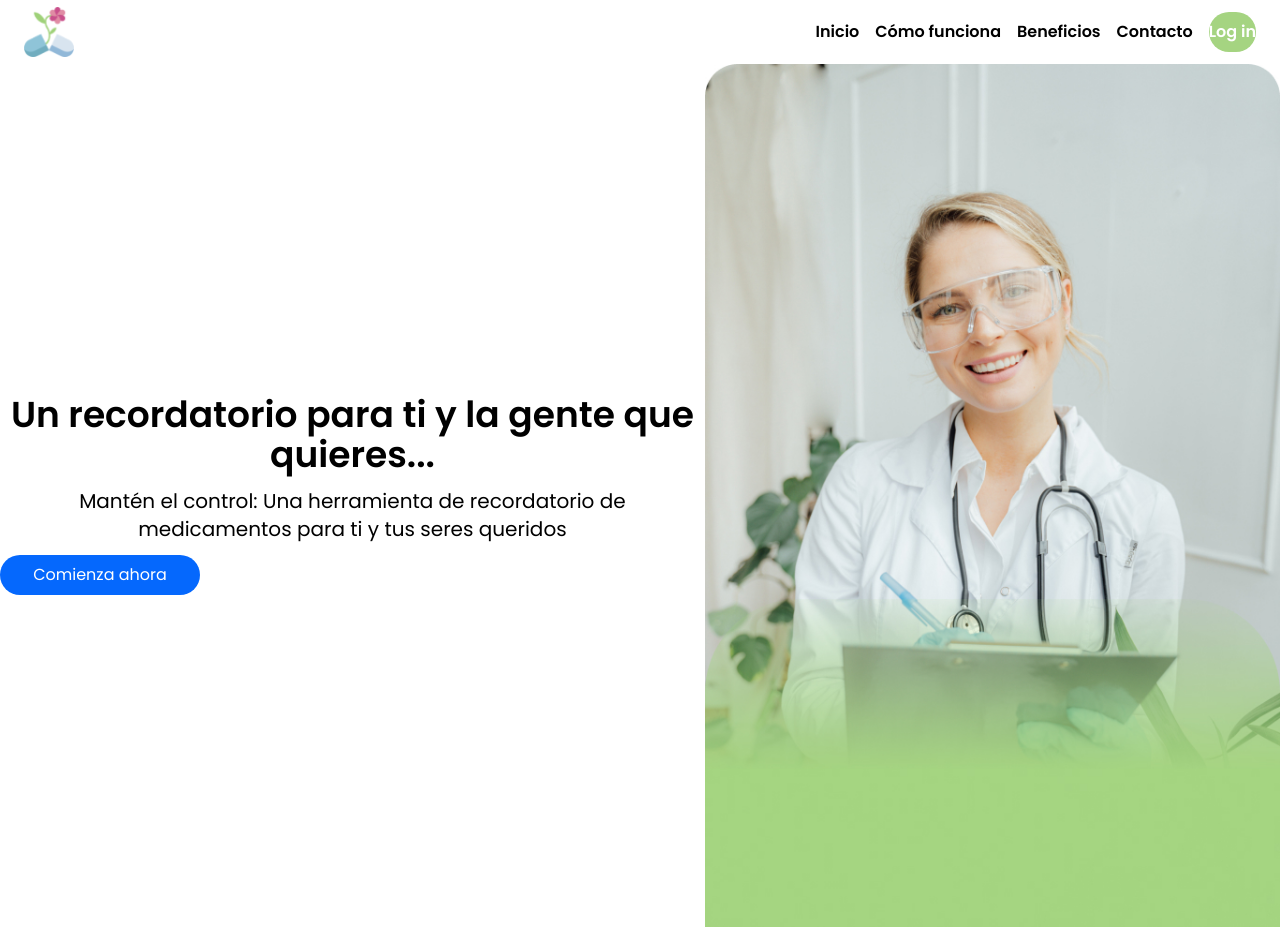
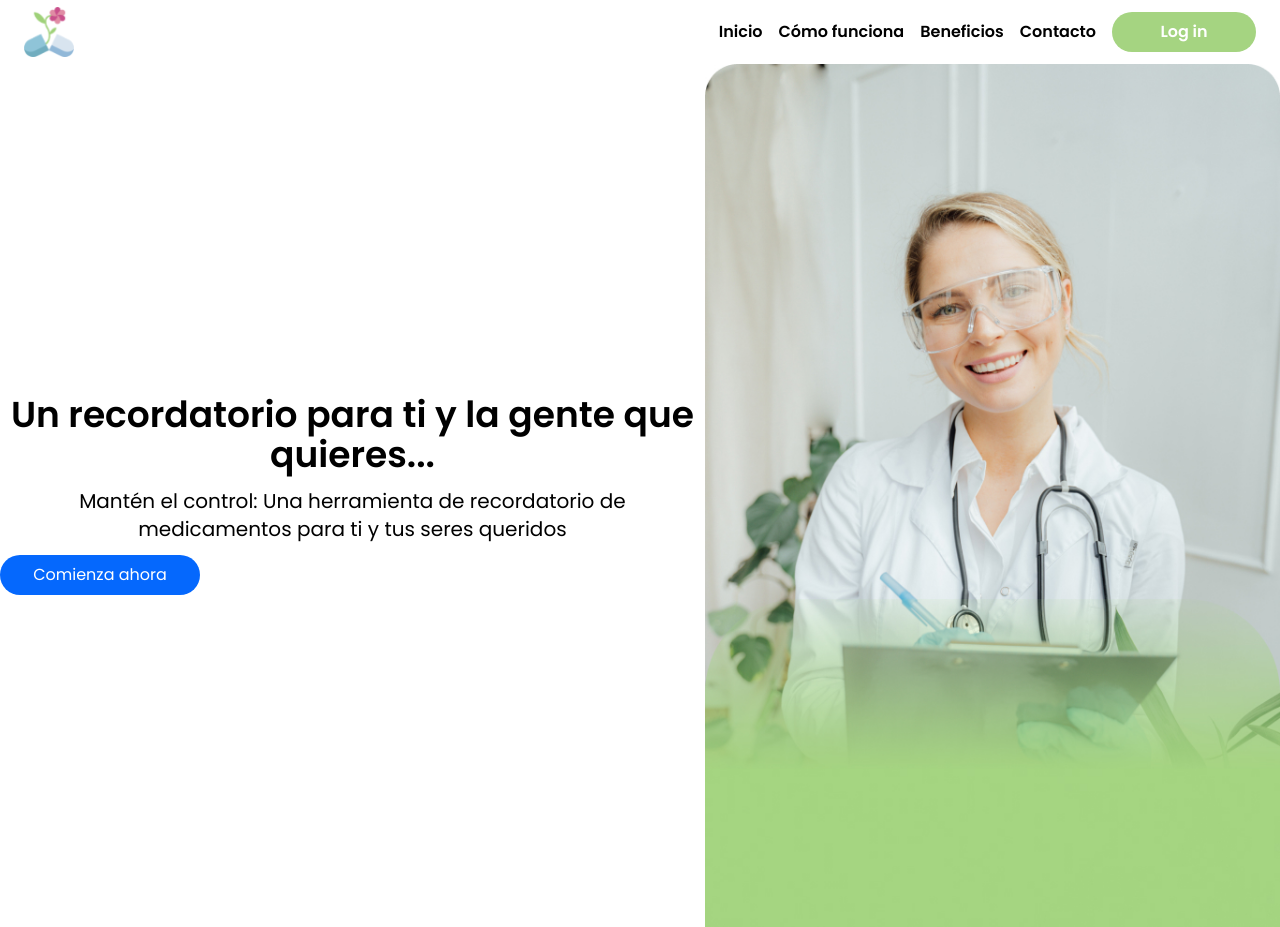
Before and after one commit to No-Country/c12-08-m-php-react, a Next.js app in the folder frontend/: page / in a window 1280 px wide. Built offline with nearby package versions, Linux system fonts and the light colour scheme.

Commit message:
udpate btn classes on few elements

```diff
--- a/frontend/app/(auth)/toggle.tsx
+++ b/frontend/app/(auth)/toggle.tsx
@@ -9,7 +9,7 @@ const ToggleButton = () => {
   return (
     <Link
       href={pathname === '/login' ? '/register' : '/login'}
-      className='btn-secondary-outline'>
+      className='btn-xl btn-secondary-outline'>
       {pathname === '/login' ? 'Registrate' : 'Inicia sesión'}
     </Link>
   );
--- a/frontend/components/LandingNavbar/LandingNavbar.tsx
+++ b/frontend/components/LandingNavbar/LandingNavbar.tsx
@@ -20,7 +20,7 @@ const LandingNavbar = () => {
                 <Link href='/benefits'>Beneficios</Link>
                 <Link href='/contact'>Contacto</Link>
               </div>
-              <Link href='/login' className='btn-primary'>
+              <Link href='/login' className='btn-xl btn-primary'>
                 Log in
               </Link>
             </div>
```
